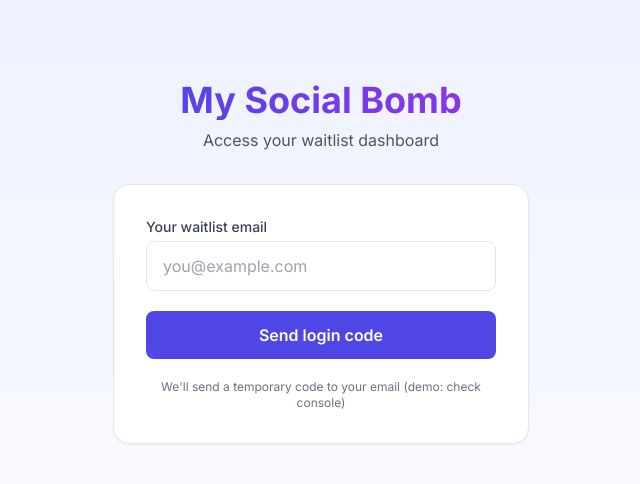
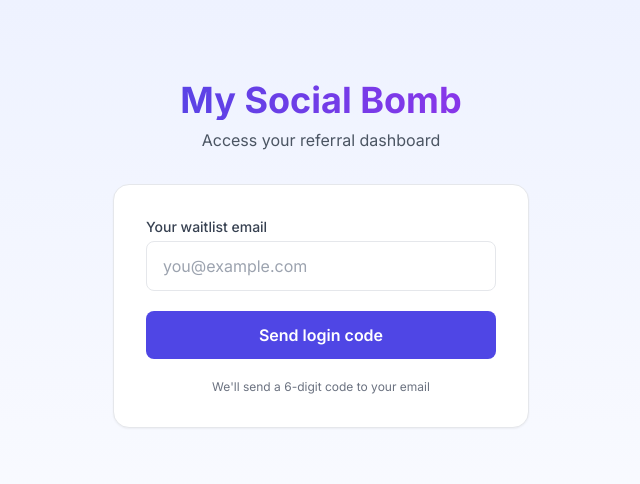
Before and after one commit to u0244058028-beep/Soscial, a Next.js app: page /login/waitlist in a window 1280 px wide. Shown: the top 484 px of the page, without its empty margins (319-959 px from the left). Built offline with nearby package versions, Linux system fonts and the light colour scheme; no server answers.

Commit message:
Update page.tsx

```diff
--- a/app/login/waitlist/page.tsx
+++ b/app/login/waitlist/page.tsx
@@ -19,7 +19,6 @@ export default function WaitlistLogin() {
     setLoading(true)
     setError('')
 
-    // Sjekk om eposten finnes i waitlist
     const { data, error: fetchError } = await supabase
       .from('waitlist')
       .select('*')
@@ -32,18 +31,18 @@ export default function WaitlistLogin() {
       return
     }
 
-    // Generer enkel kode (i produksjon: send på epost)
-    const tempCode = Math.random().toString(36).substring(2, 8).toUpperCase()
-
-    // Lagre kode midlertidig (i produksjon: send på epost)
-    sessionStorage.setItem('waitlist_login_code', tempCode)
-    sessionStorage.setItem('waitlist_email', email)
+    // Generer 6-sifret kode
+    const tempCode = Math.floor(100000 + Math.random() * 900000).toString()
 
     // I produksjon: send kode på epost
     console.log('Login code for', email, ':', tempCode)
 
     // For demo: vis koden (fjern i produksjon!)
     alert(`Din midlertidige kode: ${tempCode}`)
+
+    // Lagre kode og epost (i produksjon, bruk database med TTL)
+    sessionStorage.setItem('waitlist_login_code', tempCode)
+    sessionStorage.setItem('waitlist_email', email)
 
     setStep('code')
     setLoading(false)
@@ -55,9 +54,9 @@ export default function WaitlistLogin() {
     setError('')
 
     const storedCode = sessionStorage.getItem('waitlist_login_code')
+    const storedEmail = sessionStorage.getItem('waitlist_email')
 
-    if (code === storedCode) {
-      // Login successful - lagre at bruker er "innlogget" i session
+    if (code === storedCode && email === storedEmail) {
       sessionStorage.setItem('waitlist_logged_in', 'true')
       sessionStorage.setItem('waitlist_user_email', email)
       router.push('/dashboard/waitlist')
@@ -76,7 +75,7 @@ export default function WaitlistLogin() {
               My Social Bomb
             </h1>
           </Link>
-          <p className="text-gray-600 mt-2">Access your waitlist dashboard</p>
+          <p className="text-gray-600 mt-2">Access your referral dashboard</p>
         </div>
 
         <div className="bg-white p-8 rounded-2xl shadow-sm border border-gray-200">
@@ -111,7 +110,7 @@ export default function WaitlistLogin() {
               </button>
 
               <p className="text-xs text-gray-500 text-center mt-4">
-                We'll send a temporary code to your email (demo: check console)
+                We'll send a 6-digit code to your email
               </p>
             </form>
           ) : (
@@ -123,12 +122,15 @@ export default function WaitlistLogin() {
                 <input
                   type="text"
                   value={code}
-                  onChange={(e) => setCode(e.target.value.toUpperCase())}
+                  onChange={(e) => setCode(e.target.value.replace(/\D/g, '').slice(0, 6))}
                   required
                   maxLength={6}
                   className="w-full px-4 py-3 border rounded-lg focus:ring-2 focus:ring-indigo-500 text-center text-2xl tracking-widest"
                   placeholder="••••••"
                 />
+                <p className="text-xs text-gray-500 mt-2">
+                  Code sent to {email}
+                </p>
               </div>
 
               {error && (
@@ -142,7 +144,7 @@ export default function WaitlistLogin() {
                 disabled={loading}
                 className="w-full bg-indigo-600 text-white py-3 rounded-lg font-semibold hover:bg-indigo-700 disabled:opacity-50"
               >
-                {loading ? 'Verifying...' : 'Verify & access dashboard'}
+                {loading ? 'Verifying...' : 'Access dashboard'}
               </button>
 
               <button
```
